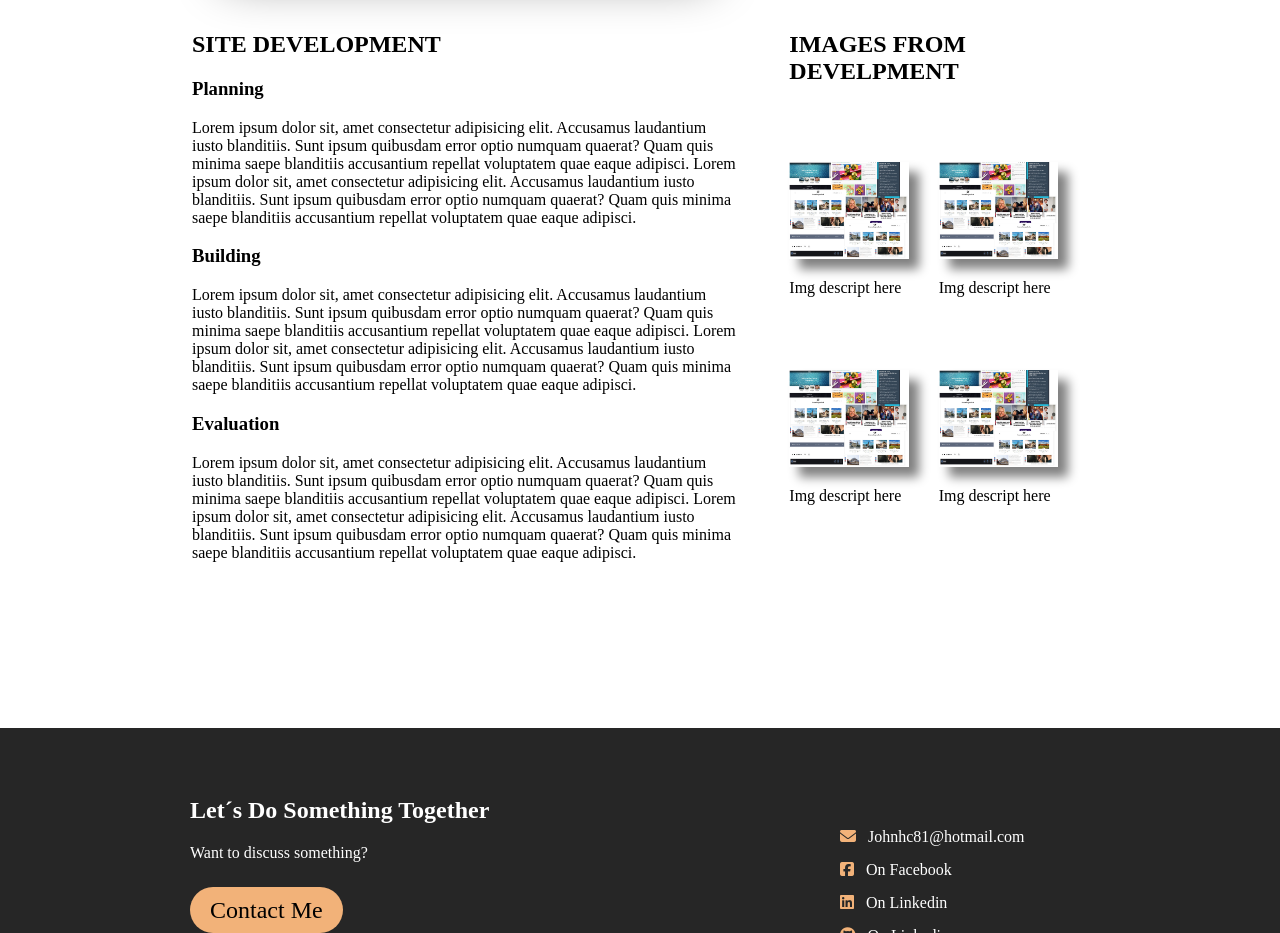
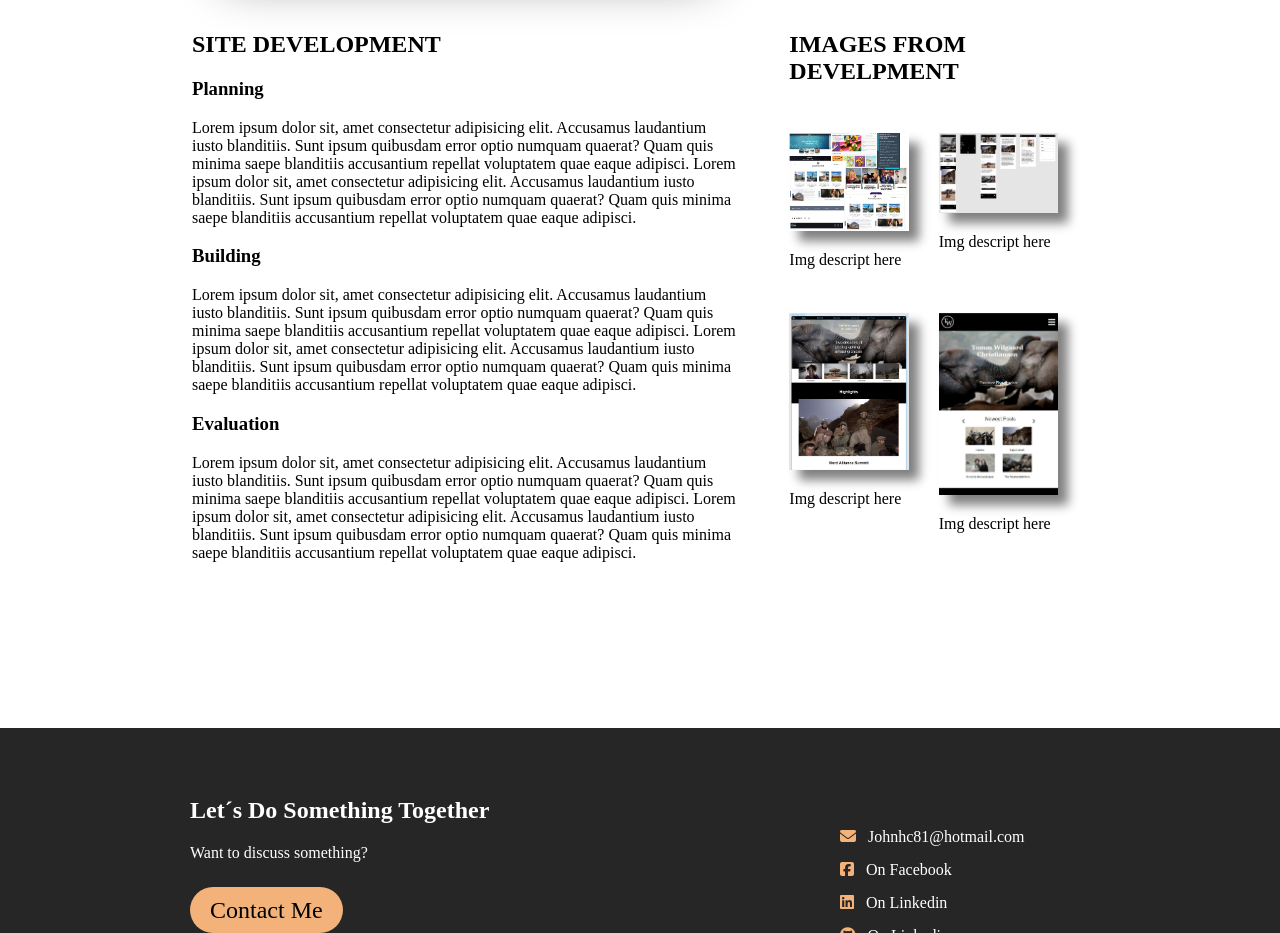
Before and after one commit to Purgatos81/2021-06-11_Portfolio_John-Hoeykoll-Christiansen_wf, a plain HTML site: page project.html in a window 1280 px wide. Shown: the part 840-1773 px from the top of the page. Drawn offline with Linux system fonts and the light colour scheme.

Commit message:
Added img to project

```diff
--- a/project.html
+++ b/project.html
@@ -42,7 +42,7 @@
                         using WordPress to retrieve a headless CMS for the content.
                         It was also my first time using JavaScript.</p>
                     <div class="project-presentation-button-container">
-                        <a class="project-presentation-button" href="">View Website</a>
+                        <a class="project-presentation-button" href="https://peaceful-minsky-cc69d6.netlify.app/">View Website</a>
                         <a class="project-presentation-button" href="">View GitHub</a>
                     </div>
                 </div>
@@ -89,15 +89,15 @@
                         <p class="project-develpment-img-p">Img descript here</p>
                     </figure>
                     <figure class="project-develpment-fig">
-                        <img class="project-develpment-img" src="media/Insped.jpg" alt="picture of various web pages">
+                        <img class="project-develpment-img" src="media/Figmamobed.jpg" alt="picture of various web pages">
                         <p class="project-develpment-img-p">Img descript here</p>
                     </figure>
                     <figure class="project-develpment-fig">
-                        <img class="project-develpment-img" src="media/Insped.jpg" alt="picture of various web pages">
+                        <img class="project-develpment-img" src="media/FigmaDesked.jpg" alt="picture of various web pages">
                         <p class="project-develpment-img-p">Img descript here</p>
                     </figure>
                     <figure class="project-develpment-fig">
-                        <img class="project-develpment-img" src="media/Insped.jpg" alt="picture of various web pages">
+                        <img class="project-develpment-img" src="media/TWCmobilFinished.jpg" alt="picture of various web pages">
                         <p class="project-develpment-img-p">Img descript here</p>
                     </figure>
                 </div>
```
